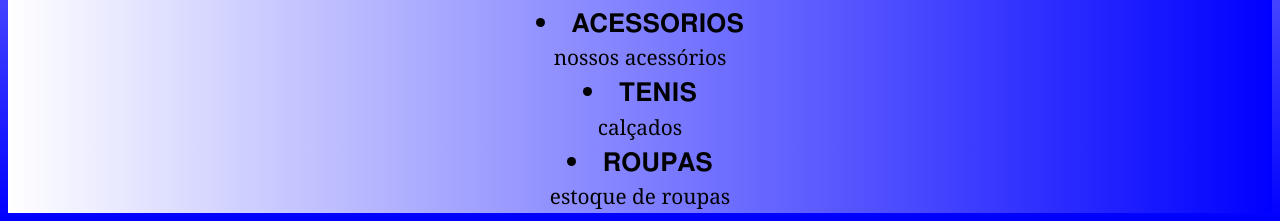
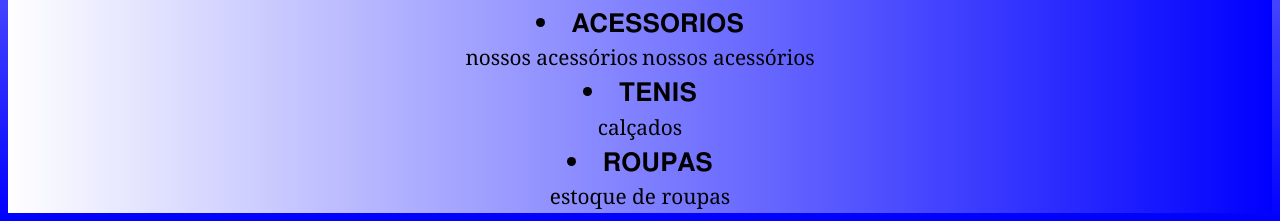
Before and after one commit to Suemar22/2023, a plain HTML site: page Index.html in a window 1280 px wide. Shown: the part 613-834 px from the top of the page. Drawn offline with Linux system fonts and the light colour scheme.

Commit message:
Update Index.html

```diff
--- a/Index.html
+++ b/Index.html
@@ -36,6 +36,7 @@ border-radius: 50%; width: 50%;
 
         <li>𝐀𝐂𝐄𝐒𝐒𝐎𝐑𝐈𝐎𝐒</li>
         <a href="https://www.jardinsjoias.com.br/produtos/rolex-oyster-perpetual-cosmograph-daytona-16520/" target="_blank">nossos acessórios</a>
+    <a href="link.html" target="_blank">nossos acessórios </a>
 
         <li>𝐓𝐄𝐍𝐈𝐒</li>
         <a href="https://gdlp.com.br/calcados/nike/dunk/tenis-nike-dunk-low-retro-court-purple" target="_blank">calçados</a>
```
